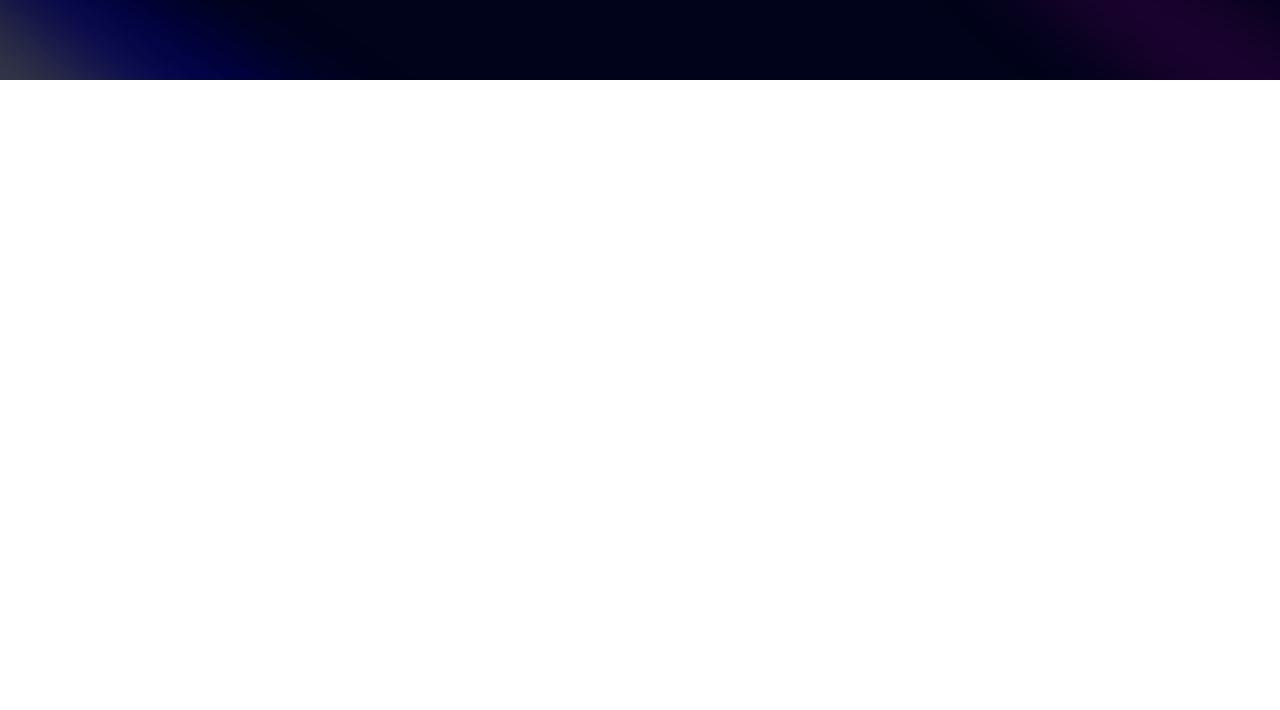
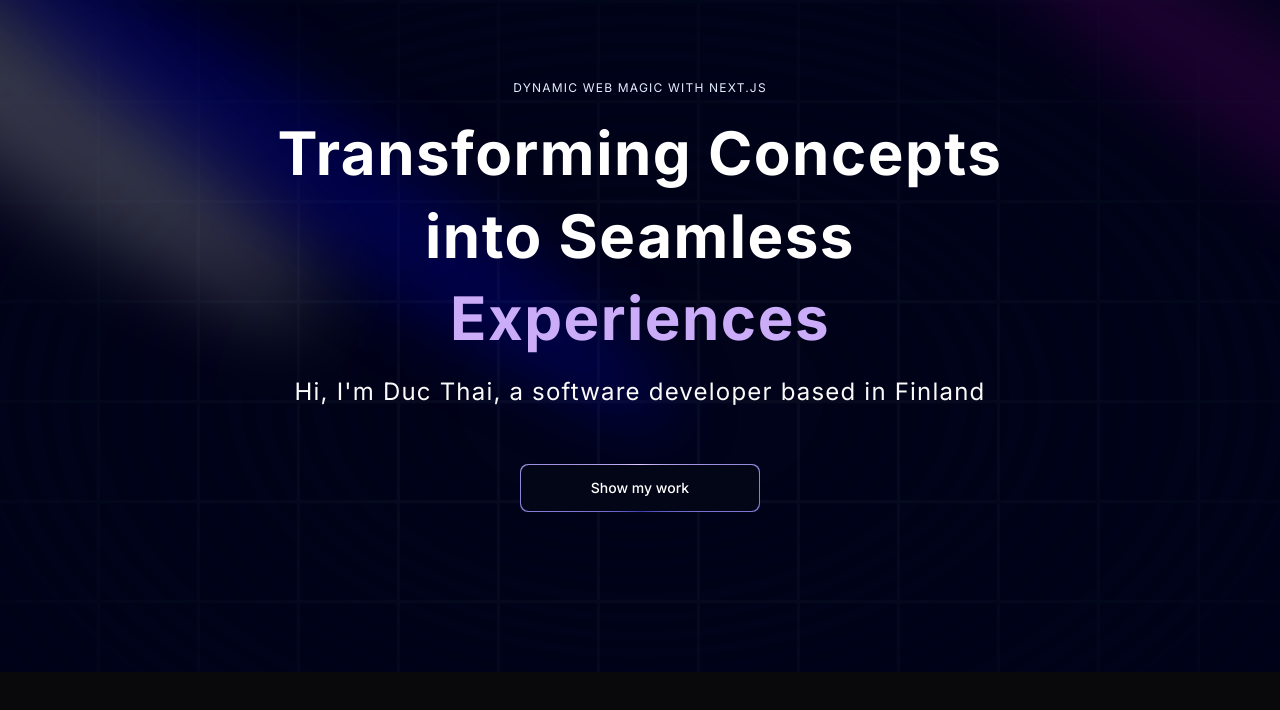
Before and after one commit to vvduth/new-portfolio, a Next.js app: page / in a window 1280 px wide. Shown: the top 710 px of the page. Built offline with nearby package versions, Linux system fonts and the light colour scheme.

Commit message:
hero section with buttin and bio

```diff
--- a/app/layout.tsx
+++ b/app/layout.tsx
@@ -1,7 +1,7 @@
 import type { Metadata } from "next";
 import { Inter } from "next/font/google";
 import "./globals.css";
-
+import { ThemeProvider } from "./provider";
 const inter = Inter({ subsets: ["latin"] });
 
 export const metadata: Metadata = {
@@ -16,7 +16,16 @@
 }>) {
   return (
     <html lang="en">
-      <body className={inter.className}>{children}</body>
+      <body className={inter.className}>
+        <ThemeProvider
+          attribute="class"
+          defaultTheme="dark"
+          enableSystem
+          disableTransitionOnChange
+        >
+          {children}
+        </ThemeProvider>
+      </body>
     </html>
   );
 }
--- /dev/null
+++ b/app/provider.tsx
@@ -0,0 +1,9 @@
+"use client"
+
+import * as React from "react"
+import { ThemeProvider as NextThemesProvider } from "next-themes"
+import { type ThemeProviderProps } from "next-themes/dist/types"
+
+export function ThemeProvider({ children, ...props }: ThemeProviderProps) {
+  return <NextThemesProvider {...props}>{children}</NextThemesProvider>
+}
--- a/components/Hero.tsx
+++ b/components/Hero.tsx
@@ -1,5 +1,7 @@
 import React from "react";
 import { Spotlight } from "./ui/Spotlight";
+import { TextGenerateEffect } from "./ui/TextGenerateEffect";
+import MagicButton from "./ui/MagicButton";
 
 const Hero = () => {
   return (
@@ -15,6 +17,33 @@
         />
         <Spotlight className="top-28 left-80 h-[80vh] w-[50vw]" fill="blue" />
       </div>
+      <div className="h-screen w-full dark:bg-black-100 bg-white
+      dark:bg-grid-white/[0.03] bg-grid-black/[0.2]
+       flex items-center justify-center absolute top-0 left-0">
+        {/* Radial gradient for the container to give a faded look */}
+        <div className="absolute pointer-events-none inset-0 flex items-center justify-center dark:bg-black-100 bg-white [mask-image:radial-gradient(ellipse_at_center,transparent_20%,black)]" />
+      </div>
+      <div className="flex justify-center relative my-20 z-10">
+        <div className="max-w-[89vw] md:max-w-2xl lg:max-w-[60vw] flex flex-col items-center justify-center">
+          <h2 className="uppercase tracking-widest
+          text-xs text-center text-blue-100 max-w-80">
+            Dynamic Web Magic with Next.JS
+          </h2>
+          <TextGenerateEffect
+           className="text-center text-[40px] md:text-5xl lg:text-6xl"
+           words="Transforming Concepts into Seamless Experiences"
+          />
+          <p className="text-center md:tracking-wider mb-4 text-sm md:text-lg lg:text-2xl">
+            Hi, I&apos;m Duc Thai, a software developer based in Finland
+          </p>
+          <a href="#about">
+            <MagicButton
+              title="Show my work"
+
+            />
+          </a>
+        </div>
+      </div>
     </div>
   );
 };
--- /dev/null
+++ b/components/ui/MagicButton.tsx
@@ -0,0 +1,35 @@
+import React from "react";
+
+interface MagicButtonProps {
+  title: string;
+  icon: React.ReactNode;
+  position: string;
+  handleClick?: () => void;
+  otherClasses?: string;
+}
+const MagicButton = ({
+  title,
+  icon,
+  position,
+  handleClick,
+  otherClasses,
+}: MagicButtonProps) => {
+  return (
+    <button className="relative inline-flex h-12 w-full overflow-hidden rounded-lg
+     p-[1px] focus:outline-none md:w-60 md:mt-10">
+      <span className="absolute inset-[-1000%]
+      animate-[spin_2s_linear_infinite]
+      bg-[conic-gradient(from_90deg_at_50%_50%,#E2CBFF_0%,#393BB2_50%,#E2CBFF_100%)]" />
+      <span className={`inline-flex h-full w-full
+      cursor-pointer items-center justify-center rounded-lg bg-slate-950
+      px-7 py-1 text-sm font-medium text-white backdrop-blur-3xl ${otherClasses}`}>
+        {position=== 'left' && icon}
+        {title}
+        {position === 'right' && icon}
+
+      </span>
+    </button>
+  );
+};
+
+export default MagicButton;
--- /dev/null
+++ b/components/ui/TextGenerateEffect.tsx
@@ -0,0 +1,56 @@
+"use client";
+import { useEffect } from "react";
+import { motion, stagger, useAnimate } from "framer-motion";
+import { cn } from "@/utils/cn";
+
+export const TextGenerateEffect = ({
+  words,
+  className,
+}: {
+  words: string;
+  className?: string;
+}) => {
+  const [scope, animate] = useAnimate();
+  let wordsArray = words.split(" ");
+  useEffect(() => {
+    animate(
+      "span",
+      {
+        opacity: 1,
+      },
+      {
+        duration: 2,
+        delay: stagger(0.2),
+      }
+    );
+  }, [scope.current]);
+
+  const renderWords = () => {
+    return (
+      <motion.div ref={scope}>
+        {wordsArray.map((word, idx) => {
+          return (
+            <motion.span
+              key={word + idx}
+              className={`${
+                idx > 3 ? "text-purple" : "dark:text-white text-black"
+              } opacity-0`}
+            >
+              {word}{" "}
+            </motion.span>
+          );
+        })}
+      </motion.div>
+    );
+  };
+
+  return (
+    <div className={cn("font-bold", className)}>
+      <div className="my-4">
+        <div className=" dark:text-white text-black leading-snug tracking-wide">
+          {renderWords()}
+        </div>
+      </div>
+    </div>
+  );
+};
--- a/package.json
+++ b/package.json
@@ -13,6 +13,8 @@
     "framer-motion": "^11.2.10",
     "mini-svg-data-uri": "^1.4.4",
     "next": "14.2.4",
+    "next-theme": "^0.1.5",
+    "next-themes": "^0.3.0",
     "react": "^18",
     "react-dom": "^18",
     "tailwind-merge": "^2.3.0",
```
Also changed, not shown: 1 other file (tests, documents, lock files or other folders).
